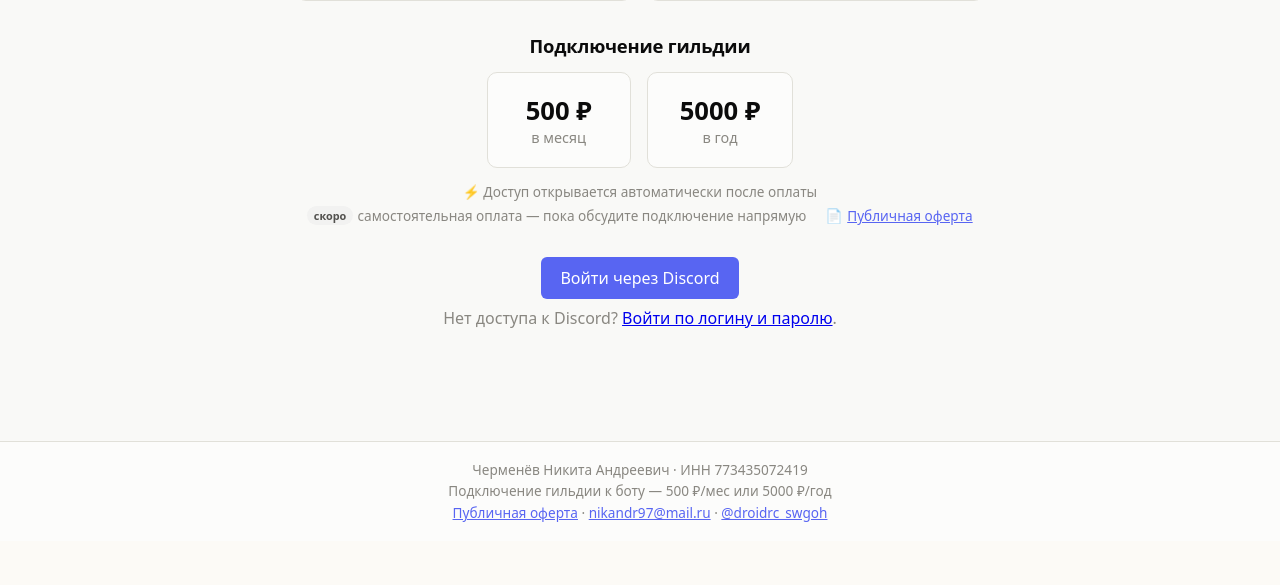
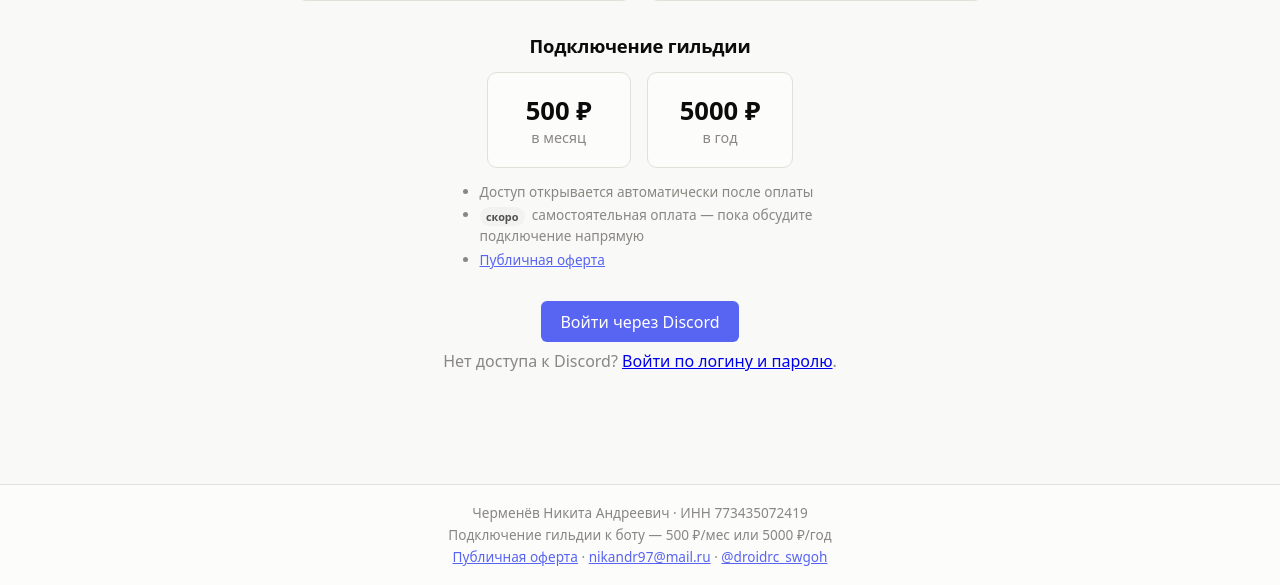
Before and after one commit to NickitaCh/ac_droidec, a FastAPI app: page / in a window 1280 px wide. Shown: the part 426-1011 px from the top of the page. Before the commit the page ends 948 px from the top, so only its background shows below. Run offline with FastAPI, Linux system fonts and the light colour scheme; parts of the project's set-up code (start-up, migrations or seed data) failed here and were passed over.

Commit message:
веб: вернуть маркированный список для блока подключения гильдии
Центрированная flex-строка была неудобной — маркеры-точки вплотную к
тексту, список слева, без центрирования строк.

Co-Authored-By: Claude Sonnet 5 <noreply@anthropic.com>
Claude-Session: https://claude.ai/code/session_01M7SnokDQGF8cTRgYeRatHP

```diff
--- a/web/static/style.css
+++ b/web/static/style.css
@@ -143,22 +143,16 @@ h1, h2 { letter-spacing: -0.01em; }
 .landing-cta { margin: 1em 0 0.5em; }
 
 .landing-meta {
-    list-style: none;
-    margin: 1em 0 0;
-    padding: 0;
-    display: flex;
-    flex-wrap: wrap;
-    justify-content: center;
-    gap: 0.4em 1.4em;
+    max-width: 26em;
+    margin: 1em auto 0;
+    padding-left: 1.2em;
     color: var(--fg-muted);
     font-size: 0.85em;
+    text-align: left;
 }
-.landing-meta li { display: flex; align-items: center; gap: 0.35em; white-space: nowrap; }
+.landing-meta li { margin: 0.35em 0; }
 .landing-meta a { color: var(--accent); }
-.landing-meta .badge { vertical-align: middle; }
-@media (max-width: 30em) {
-    .landing-meta li { white-space: normal; text-align: center; }
-}
+.landing-meta .badge { vertical-align: middle; margin-right: 0.3em; }
 
 .landing-login { text-align: center; }
 
--- a/web/templates/dashboard.html
+++ b/web/templates/dashboard.html
@@ -60,9 +60,9 @@
                 <p class="landing-cta"><a class="button" href="{{ bot_invite_url }}" target="_blank" rel="noopener">➕ Пригласить бота на сервер</a></p>
             {% endif %}
             <ul class="landing-meta">
-                <li>⚡ Доступ открывается автоматически после оплаты</li>
+                <li>Доступ открывается автоматически после оплаты</li>
                 <li><span class="badge badge-neutral">скоро</span> самостоятельная оплата — пока обсудите подключение напрямую</li>
-                <li>📄 <a href="/oferta">Публичная оферта</a></li>
+                <li><a href="/oferta">Публичная оферта</a></li>
             </ul>
         </section>
 
```
